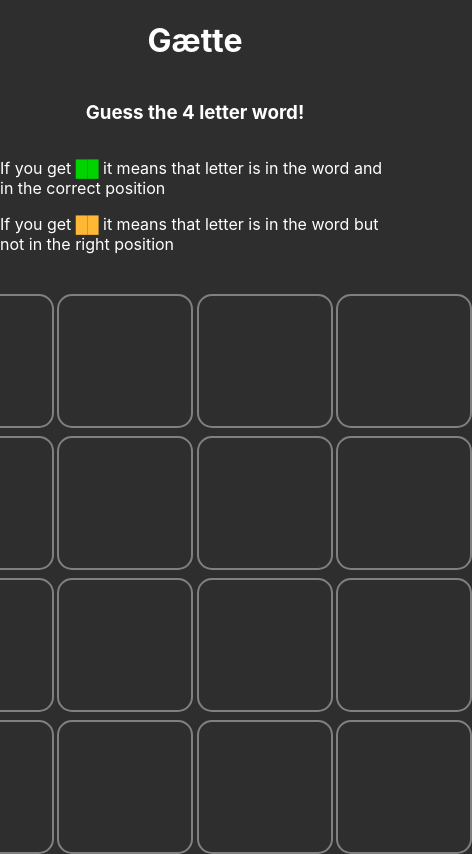
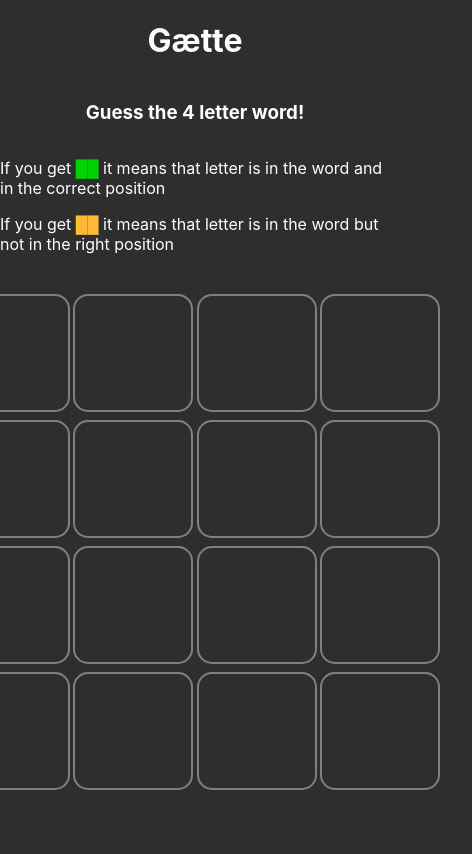
Before and after one commit to Olys6/Gaette-react-typescript, a React (Create React App) app: page / in a window 390 px wide. Shown: the whole page, 472 px wide, since content can reach past the window. Built offline with nearby package versions, Linux system fonts and the light colour scheme.

Commit message:
trying to make it responsive

```diff
--- a/package.json
+++ b/package.json
@@ -2,7 +2,7 @@
   "name": "gaette-react-typescript",
   "version": "0.1.0",
   "private": true,
-  "homepage": "https://olys6.github.io",
+  "homepage": "https://olys6.github.io/Gaette-react-typescript",
   "dependencies": {
     "@testing-library/jest-dom": "^5.14.1",
     "@testing-library/react": "^12.0.0",
@@ -11,7 +11,6 @@
     "@types/node": "^16.7.13",
     "@types/react": "^17.0.20",
     "@types/react-dom": "^17.0.9",
-    "gh-pages": "^3.2.3",
     "react": "^17.0.2",
     "react-dom": "^17.0.2",
     "react-scripts": "5.0.0",
@@ -43,5 +42,8 @@
       "last 1 firefox version",
       "last 1 safari version"
     ]
+  },
+  "devDependencies": {
+    "gh-pages": "^3.2.3"
   }
 }
--- a/src/App.css
+++ b/src/App.css
@@ -2,8 +2,18 @@ html {
   background-color:rgb(46, 46, 46);
   color: white;
   font-family: 'Ubuntu', sans-serif;
+  margin: 0;
+  height: 100%;
+  width: 100%;
+}
 
-}
+/* body {
+  display: flex;
+  justify-content:center;
+  align-items:center;
+  flex-direction:column;
+  color: white;
+} */
 
 .landingPage {
   display: flex;
@@ -25,10 +35,18 @@ html {
   gap: 0.2rem;
 }
 
+form {
+  display: flex;
+  flex-direction: column;
+  justify-content: center;
+  align-items:center;
+  /* width: 90%; */
+}
+
 .RowInputs {
-  width: 8rem;
-  height: 8rem;
-  font-size:8rem;
+  width: 7rem;
+  height: 7rem;
+  font-size:7rem;
   border-radius: 15px;
   border: 2px solid gray;
   background-color:rgb(46, 46, 46);
@@ -36,3 +54,9 @@ html {
   text-align: center;
   text-transform:uppercase;
 }
+
+/* @media screen and (min-width: 800px) {
+  .form {
+    margin: 1em 2em;
+  }
+} */
```
Also changed, not shown: 1 other file (tests, documents, lock files or other folders).
